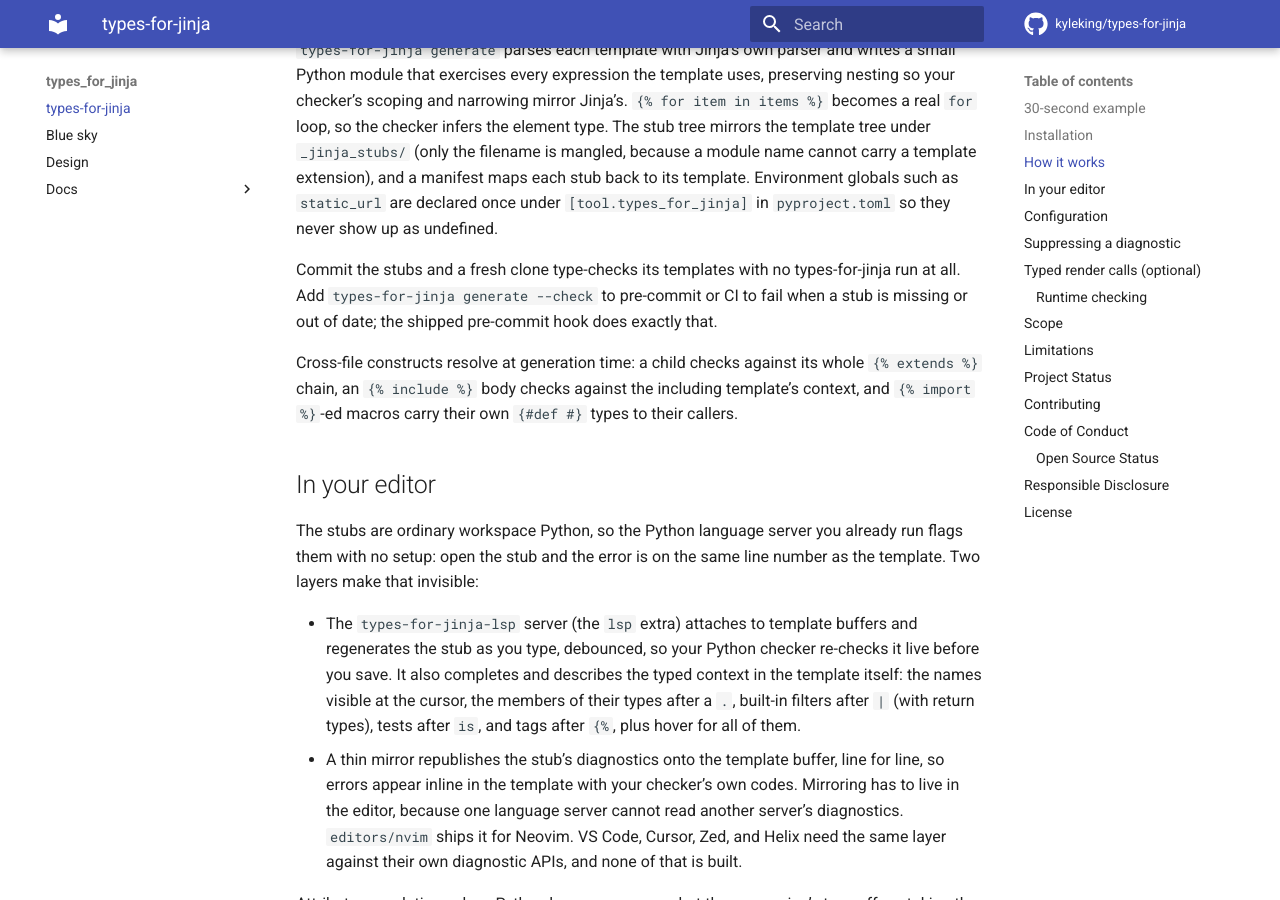
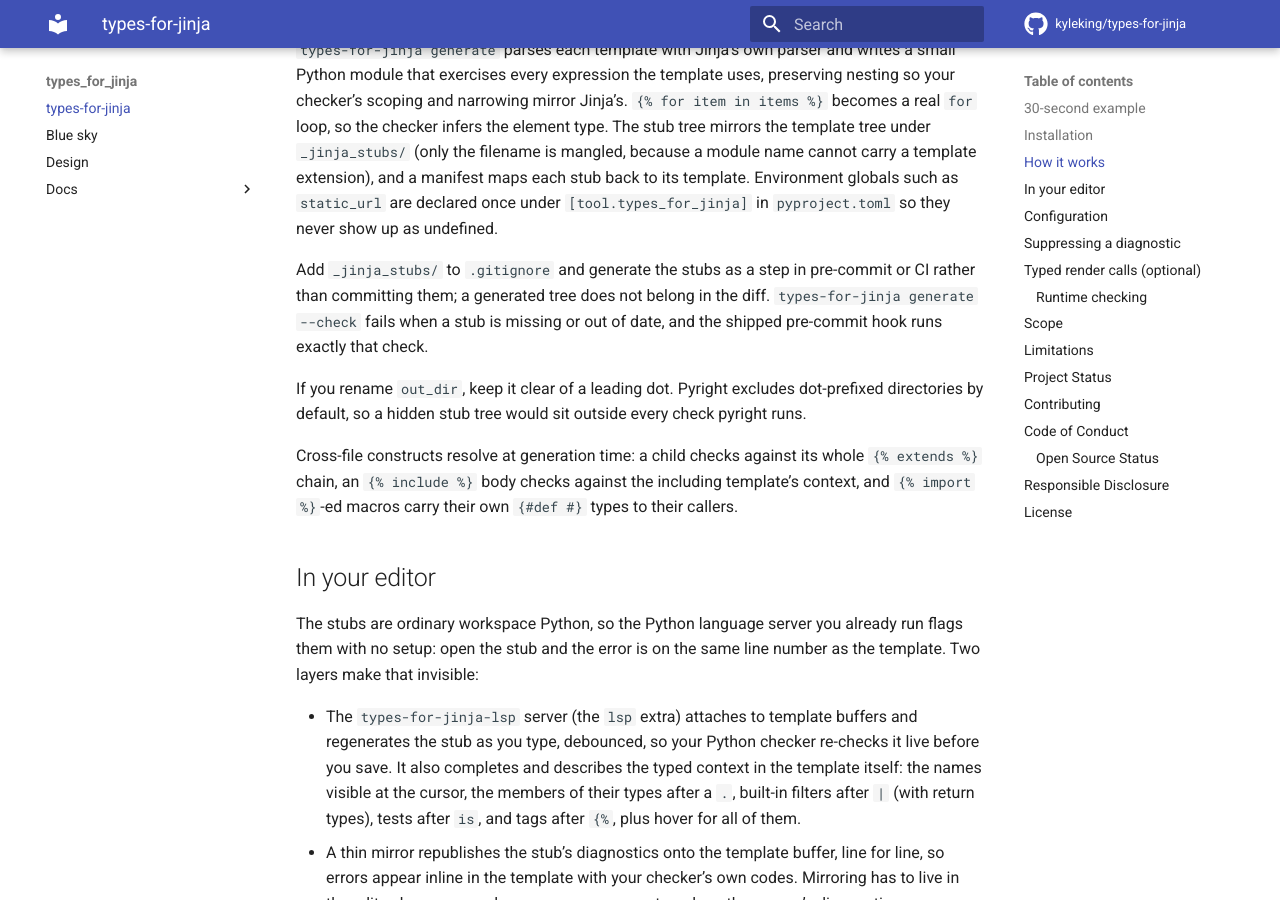
Before and after one commit to KyleKing/types-for-jinja, an MkDocs documentation site: the page built from docs/README.md, in a window 1280 px wide and 900 px high, scrolled down 3468 px. Built offline with MkDocs 1.6.1 and Material for MkDocs 9.7.7, drawn with Linux system fonts in a browser that asks for light colours; comment, search, counter and statistics services are not loaded.

Commit message:
docs: recommend gitignoring _jinja_stubs and explain why it can't be a dotted directory

```diff
--- a/docs/README.md
+++ b/docs/README.md
@@ -193,10 +193,15 @@ manifest maps each stub back to its template.
 Environment globals such as `static_url` are declared once under
 `[tool.types_for_jinja]` in `pyproject.toml` so they never show up as undefined.
 
-Commit the stubs and a fresh clone type-checks its templates with no
-types-for-jinja run at all.
-Add `types-for-jinja generate --check` to pre-commit or CI to fail when a stub
-is missing or out of date; the shipped pre-commit hook does exactly that.
+Add `_jinja_stubs/` to `.gitignore` and generate the stubs as a step in
+pre-commit or CI rather than committing them; a generated tree does not belong
+in the diff.
+`types-for-jinja generate --check` fails when a stub is missing or out of
+date, and the shipped pre-commit hook runs exactly that check.
+
+If you rename `out_dir`, keep it clear of a leading dot.
+Pyright excludes dot-prefixed directories by default, so a hidden stub tree
+would sit outside every check pyright runs.
 
 Cross-file constructs resolve at generation time:
 a child checks against its whole `{% extends %}` chain, an `{% include %}` body
```
